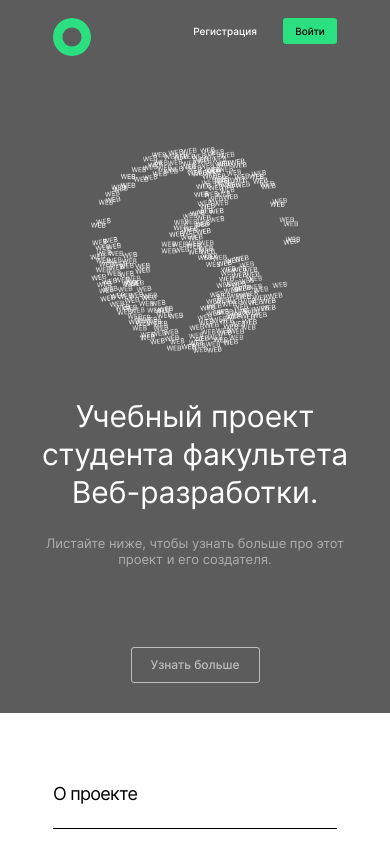
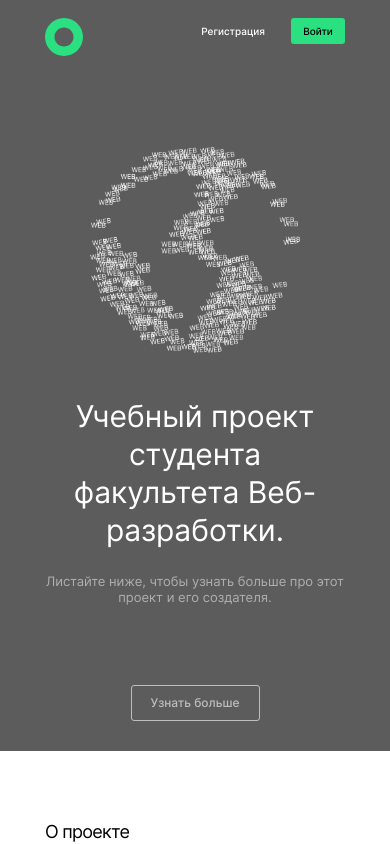
Before and after one commit to kt-postnikova/movies-explorer-frontend, a React (Create React App) app: page / in a window 390 px wide. Shown: the top 844 px of the page. Built offline with nearby package versions, Linux system fonts and the light colour scheme.

Commit message:
Исправлено: появляется горизонтальный скролл

```diff
--- a/src/blocks/container.css
+++ b/src/blocks/container.css
@@ -5,7 +5,7 @@
 
 @media screen and (max-width: 1220px) {
     .container {
-        width: 1100px;
+        width: 1000px;
     }
 }
 
@@ -59,6 +59,6 @@
 
 @media screen and (max-width: 390px) {
     .container {
-        width: 284px;
+        width: 300px;
     }
 }
--- a/src/components/MoviesCardList/MoviesCardList.css
+++ b/src/components/MoviesCardList/MoviesCardList.css
@@ -52,3 +52,9 @@
         grid-template-columns: repeat(1, 270px);
     }
 }
+
+@media screen and (max-width: 390px) {
+    .movies-cards__button {
+        width: 240px;
+    }
+}
--- a/src/components/Promo/Promo.css
+++ b/src/components/Promo/Promo.css
@@ -135,6 +135,6 @@
 
 @media screen and (max-width: 465px) {
     .promo__header {
-        width: 350px;
+        width: 300px;
     }
 }
--- a/src/components/Register/Register.css
+++ b/src/components/Register/Register.css
@@ -81,6 +81,7 @@
         display: flex;
         flex-direction: column;
         align-items: center;
+        width: 300px;
     }
 
     .form__input {
```
Also changed, not shown: public/manifest.json.
